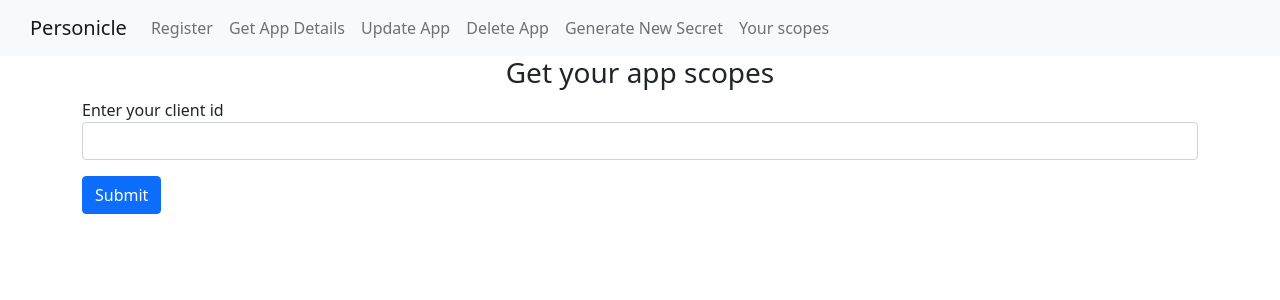
After one commit to ClearsenseData/personicle-client-registration, a Flask app: page /get-scopes in a window 1280 px wide. The commit adds this page. Shown: the top 300 px of the page. Run offline with Flask 2, Linux system fonts and the light colour scheme; parts of the project's set-up code (start-up, migrations or seed data) failed here and were passed over; some libraries are stand-ins or nearby versions.

Commit message:
Get client scopes

```diff
--- a/app.py
+++ b/app.py
@@ -4,7 +4,7 @@ from flask import Flask, render_template, url_for, flash, redirect,request, logg
 import requests
 from header import headers
 from config import client_registration,group_assignment_id, group_assignment_endpoint, policy_endpoint
-from forms import NewSecretDeleteGetForm, RegisterForm, UpdateForm
+from forms import NewSecretDeleteGetForm, RegisterForm, UpdateForm, GetScopesForm
 app = Flask(__name__)
 app.secret_key="secret_key"
 
@@ -244,6 +244,23 @@ def delete_app():
     return render_template('delete.html', form=form)
 
 
+@app.route('/get-scopes', methods=['GET','POST'])
+def get_scopes():
+    form = GetScopesForm(request.form)
+
+    if request.method == 'POST' and form.validate():
+        client_id = form.client_id.data.strip()
+
+        policies = requests.get(f"{policy_endpoint}",headers=headers)
+        for policy in policies.json():
+            if client_id in policy['conditions']['clients']['include']:
+                rules = requests.get(f"{policy['_links']['rules']['href']}", headers=headers)
+                if rules.status_code == 200:
+                    scopes = rules.json()[0]['conditions']['scopes']['include']
+                    flash(f'Your scopes: {scopes}', 'success')
+                    return redirect(url_for('index'))
+        flash('No scopes found for your client id', 'warning')
+    return render_template('getScopes.html', form=form)
 
 if __name__ == '__main__':
 
--- a/forms.py
+++ b/forms.py
@@ -7,6 +7,9 @@ from header import headers
 
 
 class NewSecretDeleteGetForm(Form):
+    client_id = StringField("Enter your client id",[validators.DataRequired()])
+
+class GetScopesForm(Form):
     client_id = StringField("Enter your client id",[validators.DataRequired()])
 
 class RegisterForm(Form):
--- /dev/null
+++ b/templates/getScopes.html
@@ -0,0 +1,13 @@
+{% extends 'layout.html' %}
+
+{% block body %}
+    <h3 style="text-align:center;">Get your app scopes</h3>
+    {% from 'includes/_formhelpers.html' import render_field %}
+    <form method="POST" action="">
+        <div class="form-group">
+            {{render_field(form.client_id, class_="form-control")}}
+        </div>
+
+        <p><input type="submit" class="btn btn-primary mt-3" value="Submit"/></p>
+    </form>
+{% endblock %}
--- a/templates/includes/_navbar.html
+++ b/templates/includes/_navbar.html
@@ -25,6 +25,9 @@
           <li class="nav-item">
             <a class="nav-link" href="/newSecret">Generate New Secret</a>
           </li>
+          <li class="nav-item">
+            <a class="nav-link" href="/get-scopes">Your scopes</a>
+          </li>
         <!-- <li class="nav-item dropdown">
           <a class="nav-link dropdown-toggle" href="#" id="navbarDropdown" role="button" data-toggle="dropdown" aria-haspopup="true" aria-expanded="false">
             Dropdown
```
